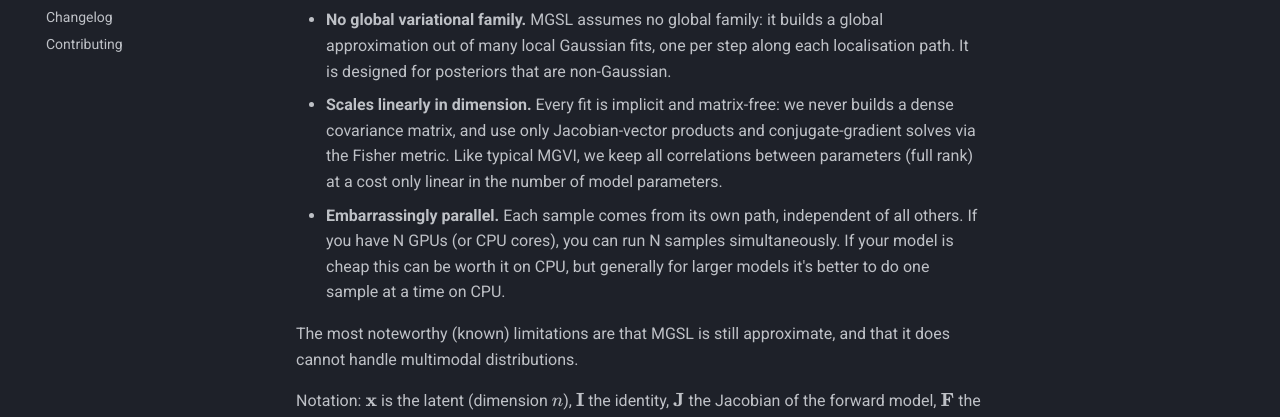
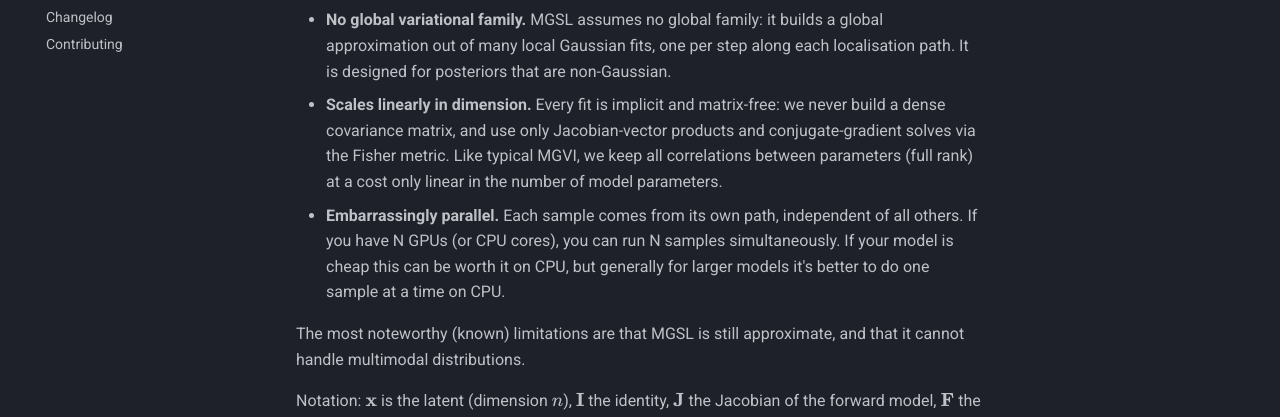
Before and after one commit to TomHilder/mgsl, an MkDocs documentation site: the page built from docs/guide.md, in a window 1280 px wide and 900 px high. Shown: the part 462-879 px from the top of the window. Built offline with MkDocs 1.6.1 and Material for MkDocs 9.7.7, drawn with Linux system fonts in a browser that asks for light colours; comment, search, counter and statistics services are not loaded.

Commit message:
README status and 'Why MGSL' follow the user guide; typo fixes; test that they match
Co-Authored-By: Claude Opus 5.5 <noreply@anthropic.com>

```diff
--- a/docs/guide.md
+++ b/docs/guide.md
@@ -16,7 +16,7 @@
 - **No global variational family.** MGSL assumes no global family: it builds a global
   approximation out of many local Gaussian fits, one per step along each localisation path. It
   is designed for posteriors that are non-Gaussian.
-- **Scales linearly in dimension.** Every fit is implicit and matrix-free: we never builds a dense
+- **Scales linearly in dimension.** Every fit is implicit and matrix-free: we never build a dense
   covariance matrix, and use only Jacobian-vector products and conjugate-gradient solves via the Fisher
   metric. Like typical MGVI, we keep all correlations between parameters (full rank) at a cost only
   linear in the number of model parameters.
@@ -24,7 +24,7 @@
   have N GPUs (or CPU cores), you can run N samples simultaneously. If your model is cheap this can
   be worth it on CPU, but generally for larger models it's better to do one sample at a time on CPU.
 
-The most noteworthy (known) limitations are that MGSL is still approximate, and that it does cannot
+The most noteworthy (known) limitations are that MGSL is still approximate, and that it cannot
 handle multimodal distributions.
 
 Notation: \(\mathbf{x}\) is the latent (dimension \(n\)), \(\mathbf{I}\) the
```
Also changed, not shown: README.md (+21 -4 lines), 1 other file.
